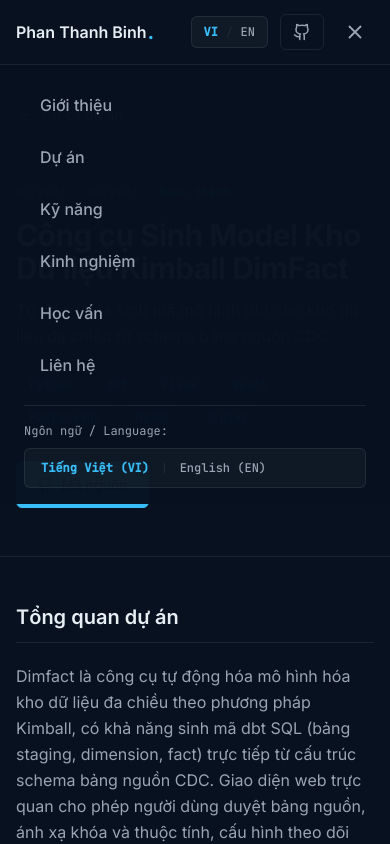
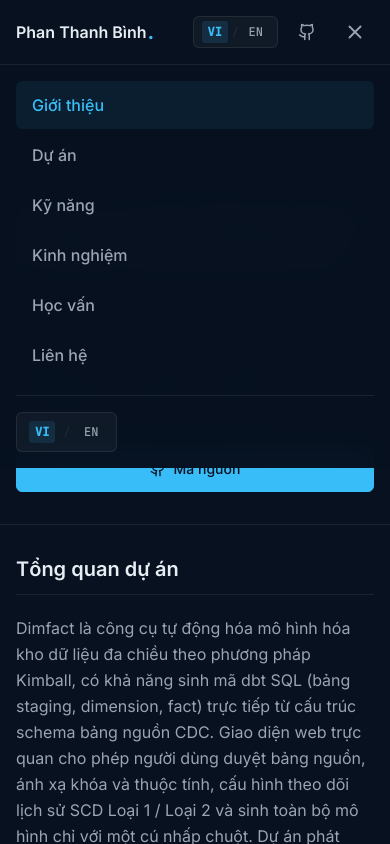
Before and after one commit to pthanhbinh1654/pthanhbinh1654.github.io, a Vue app: page /projects/kimball-dimfact in a window 390 px wide. Both pictures are taken after a click on the button "Toggle navigation menu". Shown: the top 844 px of the page. Built offline with nearby package versions, Linux system fonts and the light colour scheme.

Commit message:
feat(ui): optimize responsive layout, tab navigation, mobile UX, and full Vietnamese name support

```diff
--- a/src/components/layout/AppHeader.vue
+++ b/src/components/layout/AppHeader.vue
@@ -1,8 +1,8 @@
 <template>
   <header class="app-header" :class="{ scrolled: isScrolled }" role="banner">
     <div class="container header-inner">
-      <a href="/" class="logo" aria-label="Phan Thanh Binh — Home">
-        <span class="logo-name">Phan Thanh Binh</span>
+      <a href="/" class="logo" :aria-label="locale === 'vi' ? 'Phan Thanh Bình — Trang chủ' : 'Phan Thanh Binh — Home'">
+        <span class="logo-name">{{ locale === 'vi' ? 'Phan Thanh Bình' : 'Phan Thanh Binh' }}</span>
         <span class="logo-dot" aria-hidden="true">.</span>
       </a>
 
@@ -70,6 +70,7 @@
     </div>
 
     <!-- Mobile menu -->
+    <Transition name="menu">
       <nav
         v-if="menuOpen"
         id="mobile-menu"
@@ -81,12 +82,12 @@
             <a
               :href="link.href"
               class="nav-link-mobile"
+              :class="{ active: activeSection === link.id }"
               @click="handleMobileNavClick($event, link.href)"
             >{{ link.label }}</a>
           </li>
         </ul>
         <div class="mobile-lang-row">
-        <span class="mobile-lang-label text-muted font-mono">Ngôn ngữ / Language:</span>
           <div class="lang-switch lang-switch--mobile">
             <button
               type="button"
@@ -94,25 +95,26 @@
               :class="{ 'lang-btn--active': locale === 'vi' }"
               @click="setLocale('vi')"
             >
-            Tiếng Việt (VI)
+              VI
             </button>
-          <span class="lang-divider" aria-hidden="true">|</span>
+            <span class="lang-divider" aria-hidden="true">/</span>
             <button
               type="button"
               class="lang-btn"
               :class="{ 'lang-btn--active': locale === 'en' }"
               @click="setLocale('en')"
             >
-            English (EN)
+              EN
             </button>
           </div>
         </div>
       </nav>
+    </Transition>
   </header>
 </template>
 
 <script setup lang="ts">
-import { ref, computed, onMounted, onUnmounted } from 'vue'
+import { ref, computed, watch, onMounted, onUnmounted } from 'vue'
 import { Github as GithubIcon, Menu as MenuIcon, X as XIcon } from 'lucide-vue-next'
 import { useScrollSpy } from '@/composables/useScrollSpy'
 import { useLocale } from '@/i18n/useLocale'
@@ -150,8 +152,27 @@ function handleMobileNavClick(event: MouseEvent, href: string) {
   handleNavClick(event, href)
 }
 
-onMounted(() => window.addEventListener('scroll', handleScroll, { passive: true }))
-onUnmounted(() => window.removeEventListener('scroll', handleScroll))
+// Close mobile menu on resize to desktop
+function handleResize() {
+  if (window.innerWidth > 768 && menuOpen.value) {
+    menuOpen.value = false
+  }
+}
+
+// Lock body scroll when mobile menu is open
+watch(menuOpen, (open) => {
+  document.body.style.overflow = open ? 'hidden' : ''
+})
+
+onMounted(() => {
+  window.addEventListener('scroll', handleScroll, { passive: true })
+  window.addEventListener('resize', handleResize, { passive: true })
+})
+onUnmounted(() => {
+  window.removeEventListener('scroll', handleScroll)
+  window.removeEventListener('resize', handleResize)
+  document.body.style.overflow = ''
+})
 </script>
 
 <style scoped>
@@ -162,14 +183,17 @@ onUnmounted(() => window.removeEventListener('scroll', handleScroll))
   right: 0;
   z-index: 100;
   background: transparent;
-  transition: background var(--transition), border-bottom var(--transition);
+  transition: background var(--transition), border-color var(--transition),
+    box-shadow var(--transition);
+  border-bottom: 1px solid transparent;
 }
 
 .app-header.scrolled {
   background: rgba(7, 17, 31, 0.92);
   backdrop-filter: blur(12px);
   -webkit-backdrop-filter: blur(12px);
-  border-bottom: 1px solid var(--color-border);
+  border-bottom-color: var(--color-border);
+  box-shadow: 0 1px 8px rgba(0, 0, 0, 0.2);
 }
 
 .header-inner {
@@ -187,10 +211,19 @@ onUnmounted(() => window.removeEventListener('scroll', handleScroll))
   flex-shrink: 0;
 }
 
+.logo:hover {
+  opacity: 1;
+}
+
 .logo-name {
   font-size: var(--text-base);
   font-weight: var(--font-semibold);
   color: var(--color-text);
+  transition: color var(--transition-fast);
+}
+
+.logo:hover .logo-name {
+  color: var(--color-primary);
 }
 
 .logo-dot {
@@ -211,6 +244,7 @@ onUnmounted(() => window.removeEventListener('scroll', handleScroll))
 }
 
 .nav-link {
+  position: relative;
   padding: var(--space-2) var(--space-3);
   font-size: var(--text-sm);
   font-weight: var(--font-medium);
@@ -220,14 +254,15 @@ onUnmounted(() => window.removeEventListener('scroll', handleScroll))
   text-decoration: none;
 }
 
-.nav-link:hover,
-.nav-link.active {
+.nav-link:hover {
   color: var(--color-text);
   background: rgba(255, 255, 255, 0.05);
+  opacity: 1;
 }
 
 .nav-link.active {
   color: var(--color-primary);
+  background: rgba(56, 189, 248, 0.08);
 }
 
 .header-actions {
@@ -256,8 +291,8 @@ onUnmounted(() => window.removeEventListener('scroll', handleScroll))
   font-family: inherit;
   font-size: inherit;
   font-weight: var(--font-medium);
-  padding: 2px 4px;
-  border-radius: 2px;
+  padding: 2px 6px;
+  border-radius: 3px;
   cursor: pointer;
   transition: color var(--transition-fast), background var(--transition-fast);
 }
@@ -268,6 +303,7 @@ onUnmounted(() => window.removeEventListener('scroll', handleScroll))
 
 .lang-btn--active {
   color: var(--color-primary);
+  background: rgba(56, 189, 248, 0.12);
   font-weight: var(--font-bold);
 }
 
@@ -303,7 +339,6 @@ onUnmounted(() => window.removeEventListener('scroll', handleScroll))
   align-items: center;
   justify-content: center;
   color: var(--color-muted);
-  margin-left: auto;
   padding: var(--space-2);
   border-radius: var(--radius-sm);
   transition: color var(--transition-fast);
@@ -313,16 +348,21 @@ onUnmounted(() => window.removeEventListener('scroll', handleScroll))
   color: var(--color-text);
 }
 
+/* Mobile Menu */
 .nav-mobile {
   background: rgba(7, 17, 31, 0.98);
+  backdrop-filter: blur(16px);
+  -webkit-backdrop-filter: blur(16px);
   border-top: 1px solid var(--color-border);
   padding: var(--space-4) var(--space-6);
+  max-height: calc(100dvh - var(--nav-height));
+  overflow-y: auto;
 }
 
 .nav-mobile ul {
   display: flex;
   flex-direction: column;
-  gap: var(--space-1);
+  gap: 2px;
 }
 
 .nav-link-mobile {
@@ -336,9 +376,16 @@ onUnmounted(() => window.removeEventListener('scroll', handleScroll))
   text-decoration: none;
 }
 
-.nav-link-mobile:hover {
+.nav-link-mobile:hover,
+.nav-link-mobile.active {
   color: var(--color-text);
   background: rgba(255, 255, 255, 0.05);
+  opacity: 1;
+}
+
+.nav-link-mobile.active {
+  color: var(--color-primary);
+  background: rgba(56, 189, 248, 0.08);
 }
 
 .mobile-lang-row {
@@ -346,18 +393,44 @@ onUnmounted(() => window.removeEventListener('scroll', handleScroll))
   padding-top: var(--space-4);
   border-top: 1px solid var(--color-border);
   display: flex;
-  flex-direction: column;
+  align-items: center;
+  gap: var(--space-3);
+}
+
+.lang-switch--mobile {
+  padding: var(--space-2) var(--space-3);
   gap: var(--space-2);
 }
 
-.mobile-lang-label {
-  font-size: var(--text-xs);
+/* Mobile menu transition */
+.menu-enter-active {
+  transition: opacity var(--transition), transform var(--transition);
 }
 
-.lang-switch--mobile {
-  justify-content: flex-start;
-  padding: var(--space-2) var(--space-3);
-  gap: var(--space-2);
+.menu-leave-active {
+  transition: opacity var(--transition-fast), transform var(--transition-fast);
+}
+
+.menu-enter-from {
+  opacity: 0;
+  transform: translateY(-8px);
+}
+
+.menu-leave-to {
+  opacity: 0;
+  transform: translateY(-4px);
+}
+
+/* Tablet breakpoint: hide some nav items to avoid cramping */
+@media (max-width: 1024px) and (min-width: 769px) {
+  .nav-link {
+    padding: var(--space-2);
+    font-size: 13px;
+  }
+
+  .header-inner {
+    gap: var(--space-4);
+  }
 }
 
 @media (max-width: 768px) {
@@ -369,6 +442,11 @@ onUnmounted(() => window.removeEventListener('scroll', handleScroll))
     display: none;
   }
 
+  .github-link {
+    padding: var(--space-2);
+    border: none;
+  }
+
   .menu-toggle {
     display: flex;
   }
@@ -376,5 +454,9 @@ onUnmounted(() => window.removeEventListener('scroll', handleScroll))
   .header-actions {
     margin-left: auto;
   }
+
+  .nav-mobile {
+    padding-inline: var(--space-4);
+  }
 }
 </style>
--- a/src/components/sections/HeroSection.vue
+++ b/src/components/sections/HeroSection.vue
@@ -181,4 +181,35 @@ const { t } = useLocale()
     display: none;
   }
 }
+
+@media (max-width: 640px) {
+  .hero {
+    padding-block: var(--space-12);
+    min-height: auto;
+  }
+
+  .hero-stats {
+    grid-template-columns: 1fr 1fr;
+    gap: var(--space-4);
+  }
+
+  .hero-meta {
+    padding: var(--space-6);
+  }
+}
+
+@media (max-width: 480px) {
+  .hero-name {
+    font-size: var(--text-3xl);
+  }
+
+  .hero-actions {
+    flex-direction: column;
+  }
+
+  .hero-actions .btn {
+    width: 100%;
+    justify-content: center;
+  }
+}
 </style>
--- a/src/components/ui/TimelineItem.vue
+++ b/src/components/ui/TimelineItem.vue
@@ -115,4 +115,22 @@ defineProps<{
   border: 1px solid rgba(56, 189, 248, 0.2);
   font-family: var(--font-mono);
 }
+
+@media (max-width: 560px) {
+  .timeline-item {
+    gap: var(--space-3);
+  }
+
+  .timeline-header {
+    flex-direction: column;
+    gap: var(--space-2);
+  }
+
+  .timeline-right {
+    align-items: flex-start;
+    flex-direction: row-reverse;
+    justify-content: flex-end;
+    gap: var(--space-3);
+  }
+}
 </style>
--- a/src/pages/ProjectPage.vue
+++ b/src/pages/ProjectPage.vue
@@ -469,4 +469,32 @@ useSeoMeta({
   align-items: flex-start;
   gap: var(--space-4);
 }
+
+@media (max-width: 640px) {
+  .project-hero {
+    padding-block: var(--space-8);
+  }
+
+  .project-body {
+    padding-top: var(--space-8);
+    gap: var(--space-8);
+  }
+
+  .project-cta {
+    flex-direction: column;
+  }
+
+  .project-cta .btn {
+    width: 100%;
+    justify-content: center;
+  }
+
+  .arch-block {
+    padding: var(--space-4);
+  }
+
+  .arch-diagram {
+    font-size: 11px;
+  }
+}
 </style>
--- a/src/styles/animations.css
+++ b/src/styles/animations.css
@@ -56,3 +56,33 @@
     transform: translateY(-2px);
     box-shadow: var(--shadow-lg);
 }
+
+/* Disable hover lift on touch devices (prevents sticky hover) */
+@media (hover: none) {
+    .hover-lift:hover {
+        transform: none;
+        box-shadow: none;
+    }
+}
+
+/* Reduced motion overrides */
+@media (prefers-reduced-motion: reduce) {
+    .fade-in,
+    .fade-in-delay-1,
+    .fade-in-delay-2,
+    .fade-in-delay-3,
+    .fade-in-delay-4 {
+        animation: none;
+        opacity: 1;
+        transform: none;
+    }
+
+    .v-enter-active,
+    .v-leave-active {
+        transition: none;
+    }
+
+    .hover-lift:hover {
+        transform: none;
+    }
+}
--- a/src/styles/base.css
+++ b/src/styles/base.css
@@ -16,6 +16,13 @@ html {
     font-size: 16px;
     scroll-behavior: smooth;
     -webkit-text-size-adjust: 100%;
+    scroll-padding-top: calc(var(--nav-height) + 24px);
+}
+
+@media (prefers-reduced-motion: reduce) {
+    html {
+        scroll-behavior: auto;
+    }
 }
 
 body {
@@ -26,6 +33,7 @@ body {
     min-height: 100dvh;
     -webkit-font-smoothing: antialiased;
     -moz-osx-font-smoothing: grayscale;
+    overflow-x: hidden;
 }
 
 /* Typography */
@@ -76,6 +84,15 @@ button {
     border: none;
     background: none;
     font: inherit;
+}
+
+/* Touch targets: ensure minimum 44px hit area on mobile */
+@media (pointer: coarse) {
+    a,
+    button {
+        min-height: 44px;
+        min-width: 44px;
+    }
 }
 
 /* Skip to content — accessibility */
@@ -141,6 +158,12 @@ button {
     }
 }
 
+@media (max-width: 480px) {
+    .section {
+        padding-block: var(--space-12);
+    }
+}
+
 /* Divider */
 .divider {
     height: 1px;
@@ -160,3 +183,9 @@ button {
 .font-mono {
     font-family: var(--font-mono);
 }
+
+/* Selection color */
+::selection {
+    background: rgba(56, 189, 248, 0.25);
+    color: var(--color-text);
+}
--- a/src/styles/tokens.css
+++ b/src/styles/tokens.css
@@ -82,3 +82,12 @@
   /* Nav height */
   --nav-height: 64px;
 }
+
+/* Reduced motion: respect user preference */
+@media (prefers-reduced-motion: reduce) {
+  :root {
+    --transition-fast: 0ms;
+    --transition: 0ms;
+    --transition-slow: 0ms;
+  }
+}
```
Lines whose indentation alone changed are shown as unchanged.
